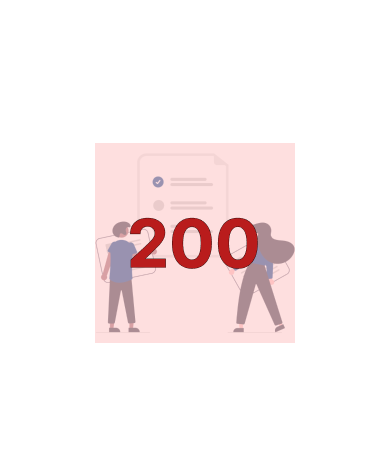
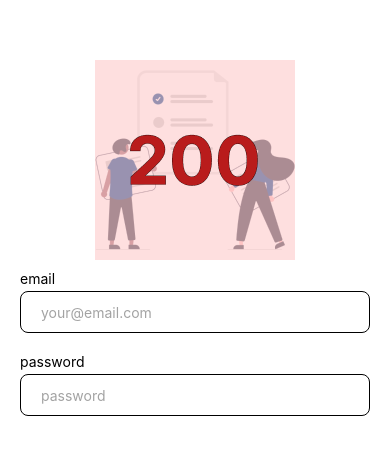
Before and after one commit to bopboy/rn-todoapp, a React Native app: screen / in a window 390 px wide. Shown: the part 179-634 px from the top of the page. Built offline with nearby package versions, Linux system fonts and the light colour scheme.

Commit message:
텍스트 입력 컴포넌트 테스트

```diff
--- /dev/null
+++ b/src/components/Input.js
@@ -0,0 +1,39 @@
+import { StyleSheet, Text, TextInput, View } from 'react-native';
+import PropTypes from 'prop-types';
+
+const Input = ({ title, placeholder }) => {
+    return (
+        <View style={styles.container}>
+            <Text style={styles.title}>{title}</Text>
+            <TextInput
+                style={styles.input}
+                placeholder={placeholder ?? title}
+                placeholderTextColor={'#a3a3a3'}
+            />
+        </View>
+    );
+};
+
+Input.propTypes = {
+    title: PropTypes.string,
+    placeholder: PropTypes.string,
+};
+
+const styles = StyleSheet.create({
+    container: {
+        width: '100%',
+        paddingHorizontal: 20,
+        marginVertical: 10,
+    },
+    title: {
+        marginBottom: 4,
+    },
+    input: {
+        borderWidth: 1,
+        borderRadius: 8,
+        paddingHorizontal: 20,
+        height: 42,
+    },
+});
+
+export default Input;
--- a/src/screens/SignInScreen.js
+++ b/src/screens/SignInScreen.js
@@ -1,4 +1,5 @@
 import { Image, StyleSheet, View } from 'react-native';
+import Input from '../components/Input';
 
 const SignInScreen = () => {
     return (
@@ -9,6 +10,8 @@ const SignInScreen = () => {
                 stlye={styles.image}
                 resizeMode={'cover'}
             />
+            <Input title={'email'} placeholder={'your@email.com'} />
+            <Input title={'password'} />
         </View>
     );
 };
```
